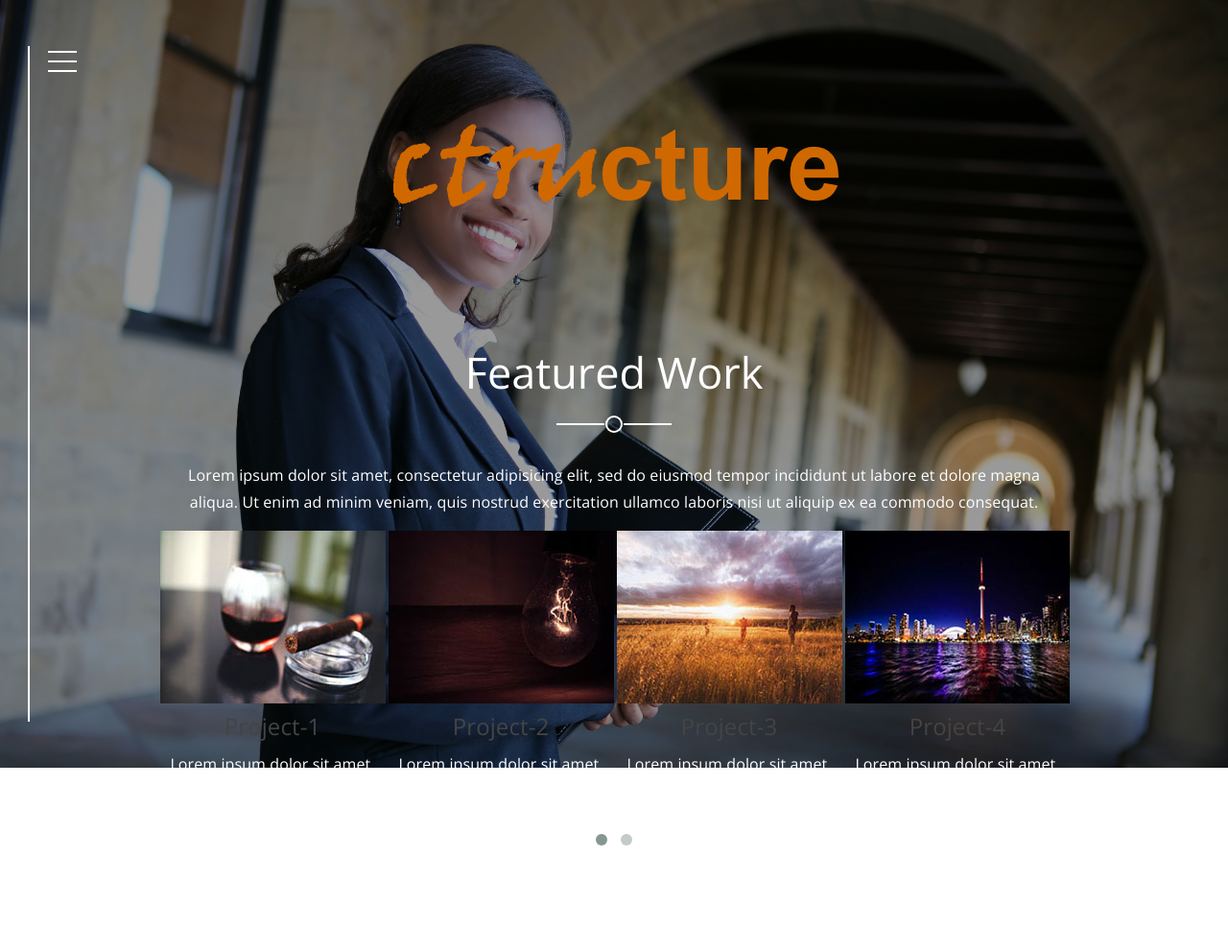
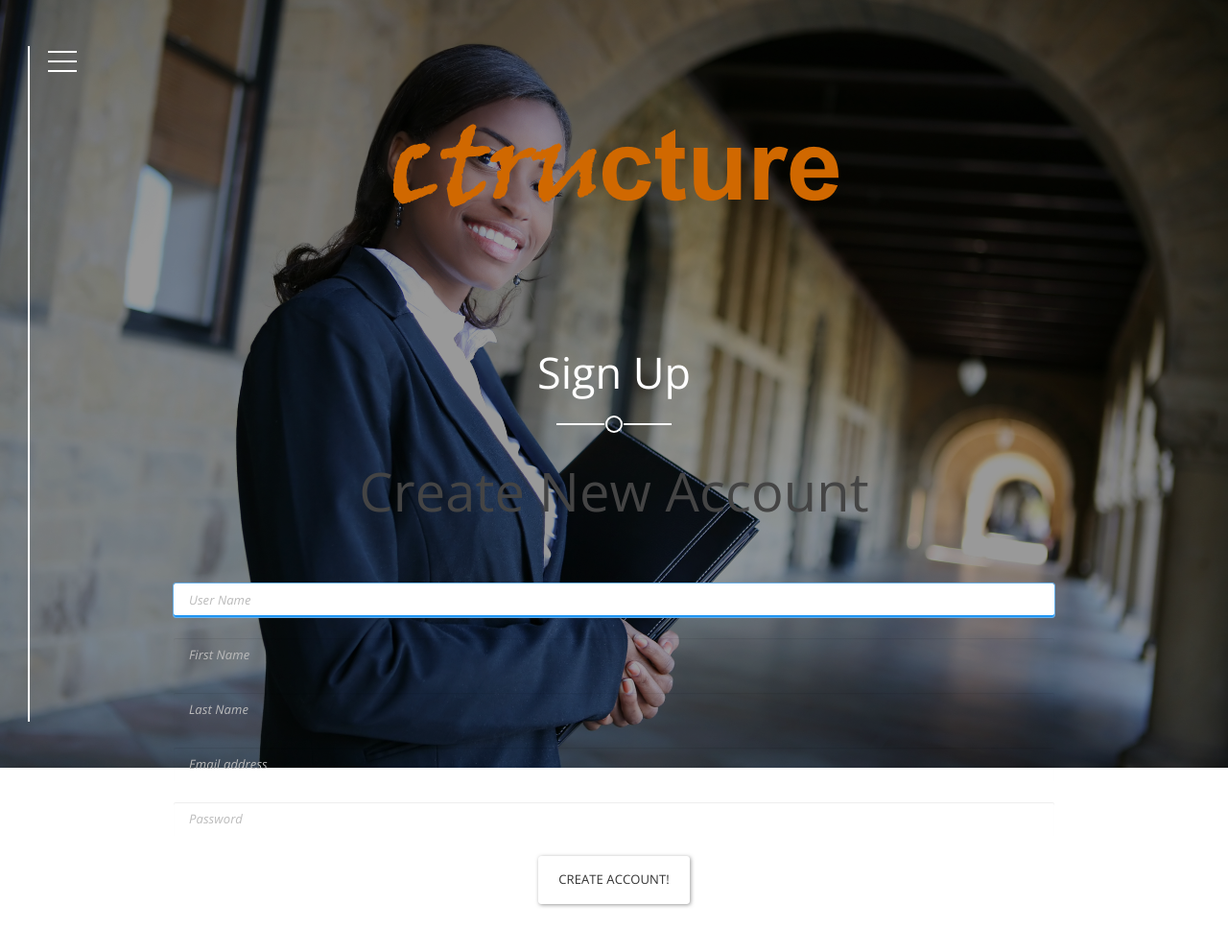
Before and after one commit to KatFaye/ctructure, a Flask app: template templates/signup.html in a window 1280 px wide. Shown: the whole page at 96% size. Before the commit the page ends 881 px from the top, so only its background shows below. Run offline with Flask 2, Linux system fonts and the light colour scheme; the template is opened without the code that fills it, so the values that code supplies are empty; some libraries are stand-ins or nearby versions.

Commit message:
change signup.html

```diff
--- a/templates/signup.html
+++ b/templates/signup.html
@@ -18,69 +18,36 @@
                   <!-- header section -->
                   <div class="header-section animated bounceInDown" data-animation-delay="700">
                     <!-- title section -->
-                    <h2 class="title-section">Featured Work</h2>
+                    <h2 class="title-section">Sign Up</h2>
                     <!-- /title section -->
                     <div class="line-separate line-white line-center"><span></span></div>
-                    <p>Lorem ipsum dolor sit amet, consectetur adipisicing elit, sed do eiusmod tempor incididunt ut labore et dolore magna aliqua. Ut enim ad minim veniam, quis nostrud exercitation ullamco laboris nisi ut aliquip ex ea commodo consequat.</p>
+                     <h1 class="text-center">Create New Account</h1>
+
+<div class="alert alert-{{ messageType }}" >
+  {{ message }}
+</div>
+<form style="width=50%;" action="/signup" method='POST' name="signup">
+  <label for="inputName" class="sr-only">First name</label>
+  <input type="name" name="input_firstname" id="input_firstname" class="form-control" placeholder="User Name" required autofocus>
+  <label for="inputName" class="sr-only">Last name</label>
+  <input type="name" name="input_lastname" id="input_lastname" class="form-control" placeholder="First Name" required autofocus>
+  <label for="inputName" class="sr-only">Username</label>
+  <input type="name" name="input_username" id="input_username" class="form-control" placeholder="Last Name" required autofocus>
+  <label for="inputEmail" class="sr-only">Email address</label>
+  <input type="email" name="input_email" id="input_email" class="form-control" placeholder="Email address" required autofocus>
+  <label for="inputPassword" class="sr-only">Password</label>
+  <input type="password" name="input_password" id="input_password" class="form-control" placeholder="Password" required>
+
+  <input type="submit" value="Create Account!" class="btn btn-primary">
+</form>
+
                   </div>
                   <!-- /header section -->
 
                   <!-- content slide -->
                   <div class="content-slide">
                     <div class="row animated bounceInUp" data-animation-delay="700">
-                      <!-- Portfolio -->
-                      <div id="owl-demo" class="owl-carousel">
 
-                        <div class="item">
-                          <img src="../static/images/portfolio-1.jpg" data-at2x="../static/images/portfolio-1@2x.jpg" alt="portfolio-1">
-                          <h4>Project-1</h4>
-                          <p>Lorem ipsum dolor sit amet, consectetur adipisicing elit.
-                            <p>
-                        </div>
-                        <!-- /item -->
-
-                        <div class="item">
-                          <img src="../static/images/portfolio-2.jpg" data-at2x="../static/images/portfolio-2@2x.jpg" alt="portfolio-2">
-                          <h4>Project-2</h4>
-                          <p>Lorem ipsum dolor sit amet, consectetur adipisicing elit.
-                            <p>
-                        </div>
-                        <!-- /item -->
-
-                        <div class="item">
-                          <img src="../static/images/portfolio-3.jpg" data-at2x="../static/images/portfolio-3@2x.jpg" alt="portfolio-3">
-                          <h4>Project-3</h4>
-                          <p>Lorem ipsum dolor sit amet, consectetur adipisicing elit.
-                            <p>
-                        </div>
-                        <!-- /item -->
-
-                        <div class="item">
-                          <img src="../static/images/portfolio-4.jpg" data-at2x="../static/images/portfolio-4@2x.jpg" alt="portfolio-4">
-                          <h4>Project-4</h4>
-                          <p>Lorem ipsum dolor sit amet, consectetur adipisicing elit.
-                            <p>
-                        </div>
-                        <!-- /item -->
-
-                        <div class="item">
-                          <img src="../static/images/portfolio-5.jpg" data-at2x="../static/images/portfolio-5@2x.jpg" alt="portfolio-5">
-                          <h4>Project-5</h4>
-                          <p>Lorem ipsum dolor sit amet, consectetur adipisicing elit.
-                            <p>
-                        </div>
-                        <!-- /item -->
-
-                        <div class="item">
-                          <img src="../static/images/portfolio-6.jpg" data-at2x="../static/images/portfolio-6@2x.jpg" alt="portfolio-6">
-                          <h4>Project-6</h4>
-                          <p>Lorem ipsum dolor sit amet, consectetur adipisicing elit.
-                            <p>
-                        </div>
-                        <!-- /item -->
-
-                      </div>
-                      <!-- /Portfolio -->
                     </div>
                     <!-- /row -->
 
```
Also changed, not shown: 1 other file.
